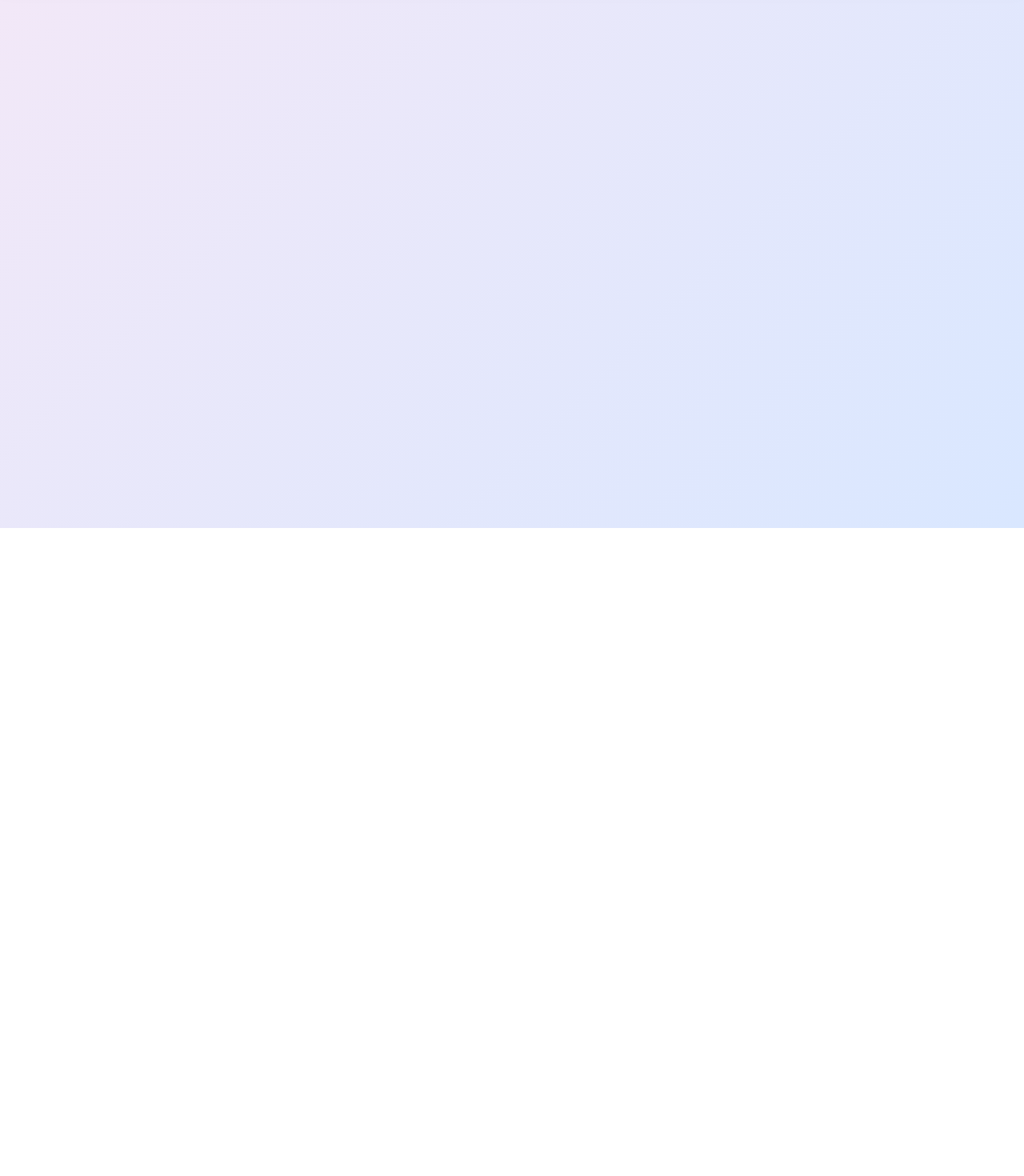
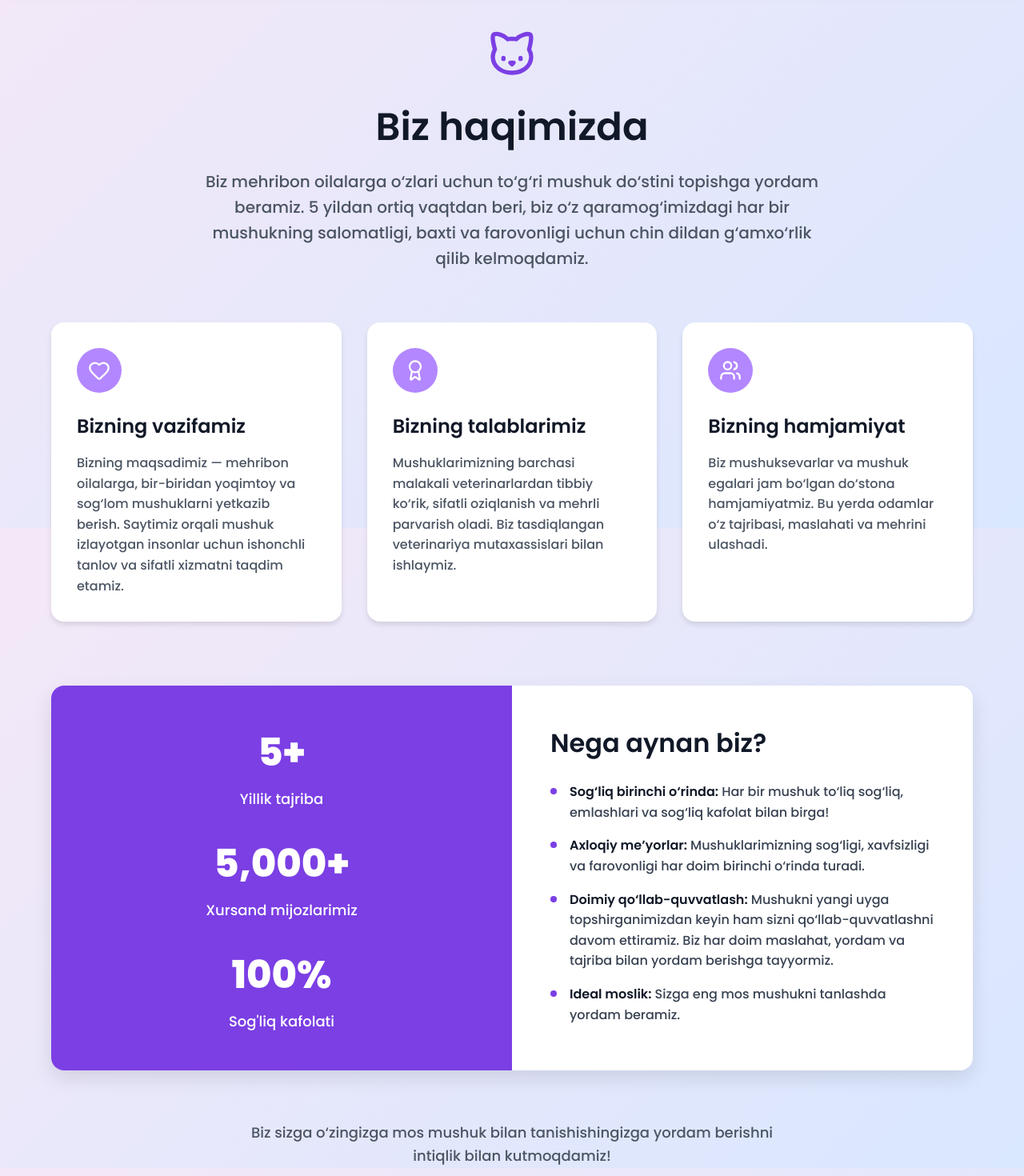
Before and after one commit to iFarruxdev/uzbekcats, a React (Vite) app: page /about in a window 1280 px wide. Shown: the part 140-1610 px from the top of the page at 80% size. Before the commit the page ends 800 px from the top, so only its background shows below. Built offline with nearby package versions, Linux system fonts and the light colour scheme; sample sign-in values are in the browser's storage.

Commit message:
add site-about and sticky footer and footer links

```diff
--- a/src/components/Footer/Footer.jsx
+++ b/src/components/Footer/Footer.jsx
@@ -22,10 +22,10 @@ const Footer = () => {
             <h3 className="footer-heading">Havolalar</h3>
             <ul className="footer-list">
               <li>
-                <Link to="about">Biz haqimizda</Link>
+                <Link to="/about">Biz haqimizda</Link>
               </li>
               <li>
-                <Link to="favorites">Sevimlilar</Link>
+                <Link to="/favorites">Sevimlilar</Link>
               </li>
               <li>
                 <a href="#care">Maxfiylik siyosati</a>
@@ -40,10 +40,10 @@ const Footer = () => {
             <h3 className="footer-heading">Yordam</h3>
             <ul className="footer-list">
               <li>
-                <a href="#faq">Aloqa uchun</a>
+                <Link to="/contact">Aloqa uchun</Link>
               </li>
               <li>
-                <a href="#contact">Qanday xarid qilish</a>
+                <a href="#">Qanday xarid qilish</a>
               </li>
               <li>
                 <a href="#privacy">To‘lov usullari</a>
--- a/src/index.css
+++ b/src/index.css
@@ -10,7 +10,7 @@
   --accent-second-color: #ef4444;
   --accent-color-hover: rgb(113, 41, 238);
   --accent-color-active: rgb(179, 135, 255);
-  --badge-bg: linear-gradient( to right, rgb(113, 41, 238), rgb(179, 135, 255));
+  --badge-bg: linear-gradient(to right, rgb(113, 41, 238), rgb(179, 135, 255));
 }
 
 html {
@@ -49,3 +49,8 @@ body {
   background-image: var(--body-bg);
   min-height: 100vh;
 }
+
+html,
+body {
+  height: 100%;
+}
--- /dev/null
+++ b/src/pages/About/About.css
@@ -0,0 +1,230 @@
+.about-container {
+  margin: 0 auto;
+  padding: 64px;
+}
+
+.about-header {
+  text-align: center;
+  margin-bottom: 64px;
+}
+
+.about-icon {
+  display: flex;
+  justify-content: center;
+  margin-bottom: 24px;
+}
+
+.about-header h1 {
+  font-size: 48px;
+  font-weight: 600;
+  color: #111827;
+  margin-bottom: 16px;
+}
+
+.about-header p {
+  font-size: 20px;
+  color: #4b5563;
+  max-width: 768px;
+  margin: 0 auto;
+  line-height: 1.6;
+}
+
+.about-cards {
+  display: grid;
+  grid-template-columns: repeat(auto-fit, minmax(300px, 1fr));
+  gap: 32px;
+  margin-bottom: 80px;
+}
+
+.about-card {
+  background-color: white;
+  border-radius: 16px;
+  padding: 32px;
+  box-shadow: 0 4px 6px rgba(0, 0, 0, 0.1);
+  transition: box-shadow 0.3s ease;
+}
+
+.about-card:hover {
+  box-shadow: 0 10px 15px rgba(0, 0, 0, 0.15);
+}
+
+.card-icon-container {
+  width: 56px;
+  height: 56px;
+  background-color: var(--accent-color-active);
+  border-radius: 50%;
+  display: flex;
+  align-items: center;
+  justify-content: center;
+  margin-bottom: 24px;
+}
+
+.about-card h3 {
+  font-size: 24px;
+  font-weight: 600;
+  color: #111827;
+  margin-bottom: 16px;
+}
+
+.about-card p {
+  color: #4b5563;
+  line-height: 1.6;
+}
+
+.stats-section {
+  background-color: white;
+  border-radius: 16px;
+  box-shadow: 0 10px 25px rgba(0, 0, 0, 0.1);
+  overflow: hidden;
+  display: flex;
+  flex-wrap: wrap;
+}
+
+.stats-left {
+  flex: 1;
+  min-width: 300px;
+  background-color: var(--accent-color);
+  padding: 48px;
+  display: flex;
+  flex-direction: column;
+  align-items: center;
+  justify-content: center;
+  color: white;
+  text-align: center;
+}
+
+.stat {
+  margin-bottom: 32px;
+}
+
+.stat:last-child {
+  margin-bottom: 0;
+}
+
+.stat-number {
+  font-size: 48px;
+  font-weight: bold;
+  margin-bottom: 8px;
+}
+
+.stat-label {
+  font-size: 18px;
+}
+
+.stats-right {
+  flex: 1;
+  min-width: 300px;
+  padding: 48px;
+}
+
+.stats-right h2 {
+  font-size: 32px;
+  font-weight: 600;
+  color: #111827;
+  margin-bottom: 24px;
+}
+
+.benefits-list {
+  display: flex;
+  flex-direction: column;
+  gap: 16px;
+}
+
+.benefit-item {
+  display: flex;
+  align-items: flex-start;
+}
+
+.benefit-dot {
+  width: 8px;
+  height: 8px;
+  background: var(--accent-color);
+  border-radius: 50%;
+  margin-top: 8px;
+  margin-right: 16px;
+  flex-shrink: 0;
+}
+
+.benefit-item p {
+  color: #374151;
+  line-height: 1.6;
+}
+
+.benefit-title {
+  font-weight: 600;
+  color: #111827;
+}
+
+.about-footer {
+  margin-top: 64px;
+  text-align: center;
+}
+
+.about-footer p {
+  font-size: 18px;
+  color: #4b5563;
+  max-width: 672px;
+  margin: 0 auto;
+  line-height: 1.6;
+}
+
+@media only screen and (max-width: 768px) {
+  .about-container {
+    padding: 45px 64px;
+  }
+
+  .about-header {
+    margin-bottom: 42px;
+  }
+
+  .about-header h1 {
+    font-size: 36px;
+  }
+
+  .about-header p {
+    font-size: 16px;
+  }
+
+  .about-cards {
+    gap: 24px;
+    margin-bottom: 40px;
+  }
+
+  .stats-section {
+    flex-direction: column;
+  }
+
+  .stats-left {
+    padding: 32px 24px;
+  }
+
+  .stats-right {
+    padding: 32px 24px;
+  }
+
+  .stats-right h2 {
+    font-size: 24px;
+  }
+
+  .about-footer {
+    margin-top: 32px;
+  }
+
+  .about-footer p {
+    font-size: 16px;
+  }
+}
+
+@media only screen and (max-width:430px) {
+  .about-container {
+    padding-left: 40px;
+    padding-right: 40px;
+  }
+}
+
+@media only screen and (max-width:385px) {
+  .about-container {
+    padding-left: 25px;
+    padding-right: 25px;
+  }
+}
--- a/src/pages/About/About.jsx
+++ b/src/pages/About/About.jsx
@@ -1,10 +1,132 @@
-import React from 'react'
-import Header from '../../components/Header/Header'
+import React from "react";
+import Header from "../../components/Header/Header";
+import { Award, Cat, Heart, Users } from "lucide-react";
+import "./About.css";
+import Footer from "../../components/Footer/Footer";
 
 const About = () => {
   return (
-    <Header />
-  )
-}
+    <div>
+      <Header />
+      <div className="about-container">
+        <div className="about-header">
+          <div className="about-icon">
+            <Cat size={64} color="var(--accent-color)" />
+          </div>
+          <h1>Biz haqimizda</h1>
+          <p>
+            Biz mehribon oilalarga o‘zlari uchun to‘g‘ri mushuk do‘stini
+            topishga yordam beramiz. 5 yildan ortiq vaqtdan beri, biz o‘z
+            qaramog‘imizdagi har bir mushukning salomatligi, baxti va
+            farovonligi uchun chin dildan g‘amxo‘rlik qilib kelmoqdamiz.
+          </p>
+        </div>
 
-export default About
+        <div className="about-cards">
+          <div className="about-card">
+            <div className="card-icon-container">
+              <Heart size={28} color="#fff" />
+            </div>
+            <h3>Bizning vazifamiz</h3>
+            <p>
+              Bizning maqsadimiz — mehribon oilalarga, bir-biridan yoqimtoy va
+              sog‘lom mushuklarni yetkazib berish. Saytimiz orqali mushuk
+              izlayotgan insonlar uchun ishonchli tanlov va sifatli xizmatni
+              taqdim etamiz.
+            </p>
+          </div>
+
+          <div className="about-card">
+            <div className="card-icon-container">
+              <Award size={28} color="#fff" />
+            </div>
+            <h3>Bizning talablarimiz</h3>
+            <p>
+              Mushuklarimizning barchasi malakali veterinarlardan tibbiy ko‘rik,
+              sifatli oziqlanish va mehrli parvarish oladi. Biz tasdiqlangan
+              veterinariya mutaxassislari bilan ishlaymiz.
+            </p>
+          </div>
+
+          <div className="about-card">
+            <div className="card-icon-container">
+              <Users size={28} color="#fff" />
+            </div>
+            <h3>Bizning hamjamiyat</h3>
+            <p>
+              Biz mushuksevarlar va mushuk egalari jam bo‘lgan do‘stona
+              hamjamiyatmiz. Bu yerda odamlar o‘z tajribasi, maslahati va
+              mehrini ulashadi.
+            </p>
+          </div>
+        </div>
+
+        <div className="stats-section">
+          <div className="stats-left">
+            <div className="stat">
+              <div className="stat-number">5+</div>
+              <div className="stat-label">Yillik tajriba</div>
+            </div>
+            <div className="stat">
+              <div className="stat-number">5,000+</div>
+              <div className="stat-label">Xursand mijozlarimiz</div>
+            </div>
+            <div className="stat">
+              <div className="stat-number">100%</div>
+              <div className="stat-label">Sog'liq kafolati</div>
+            </div>
+          </div>
+          <div className="stats-right">
+            <h2>Nega aynan biz?</h2>
+            <div className="benefits-list">
+              <div className="benefit-item">
+                <div className="benefit-dot"></div>
+                <p>
+                  <span className="benefit-title">
+                    Sog‘liq birinchi o‘rinda:
+                  </span>{" "}
+                  Har bir mushuk to‘liq sog‘liq, emlashlari va sog‘liq kafolat
+                  bilan birga!
+                </p>
+              </div>
+              <div className="benefit-item">
+                <div className="benefit-dot"></div>
+                <p>
+                  <span className="benefit-title">Axloqiy me’yorlar:</span>{" "}
+                  Mushuklarimizning sog‘ligi, xavfsizligi va farovonligi har
+                  doim birinchi o‘rinda turadi.
+                </p>
+              </div>
+              <div className="benefit-item">
+                <div className="benefit-dot"></div>
+                <p>
+                  <span className="benefit-title">
+                    Doimiy qo‘llab-quvvatlash:
+                  </span> Mushukni yangi uyga topshirganimizdan keyin ham sizni
+                  qo‘llab-quvvatlashni davom ettiramiz. Biz har doim maslahat,
+                  yordam va tajriba bilan yordam berishga tayyormiz.
+                </p>
+              </div>
+              <div className="benefit-item">
+                <div className="benefit-dot"></div>
+                <p>
+                  <span className="benefit-title">Ideal moslik:</span> Sizga eng mos mushukni tanlashda yordam beramiz.
+                </p>
+              </div>
+            </div>
+          </div>
+        </div>
+
+        <div className="about-footer">
+          <p>
+            Biz sizga o‘zingizga mos mushuk bilan tanishishingizga yordam
+            berishni intiqlik bilan kutmoqdamiz!
+          </p>
+        </div>
+      </div>
+      <Footer />
+    </div>
+  );
+};
+
+export default About;
--- a/src/pages/Favourites/Favourites.jsx
+++ b/src/pages/Favourites/Favourites.jsx
@@ -5,6 +5,7 @@ import "./Favourites.css";
 import { FavoritesContext } from "../../components/FavoritesContext/FavoritesContext";
 import { CartContext } from "../../components/Context/CartContext";
 import CartModal from "../../components/CartModal/CartModal";
+import Footer from "../../components/Footer/Footer";
 
 const Favourites = () => {
   const { favorites, toggleFavorite } = useContext(FavoritesContext);
@@ -288,6 +289,7 @@ const Favourites = () => {
           ))}
         </div>
       </div>
+      <Footer />
     </div>
   );
 };
--- a/src/pages/Shopping/Shopping.jsx
+++ b/src/pages/Shopping/Shopping.jsx
@@ -3,6 +3,7 @@ import "./Shopping.css";
 import { NavLink } from "react-router-dom";
 import { useContext } from "react";
 import { CartContext } from "../../components/Context/CartContext";
+import Footer from "../../components/Footer/Footer";
 
 const Shopping = () => {
 
@@ -80,6 +81,7 @@ const Shopping = () => {
           </div>
         </section>
       )}
+      <Footer />
     </div>
   );
 };
```
Also changed, not shown: src/pages/Favourites/Favourites.css (+16 -4 lines), src/pages/Shopping/Shopping.css (+20 -7 lines).
